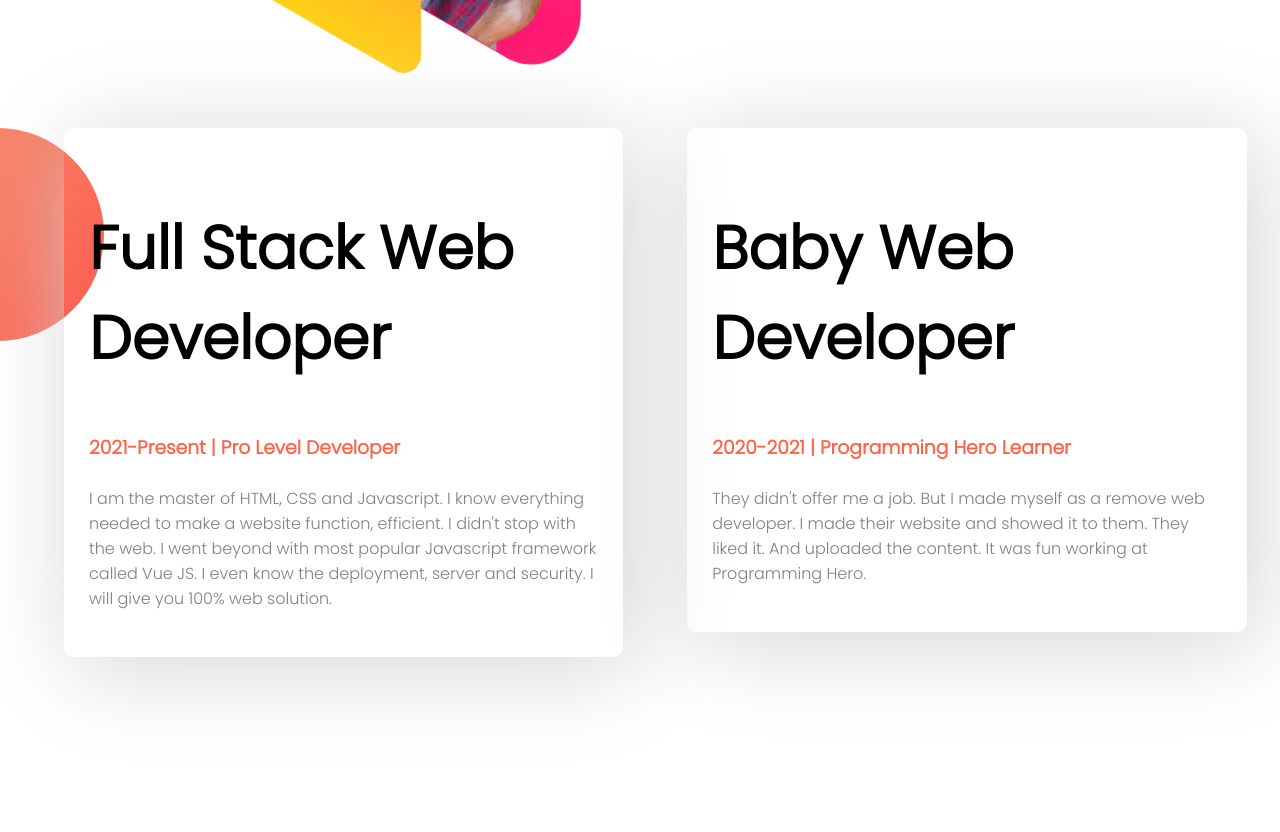
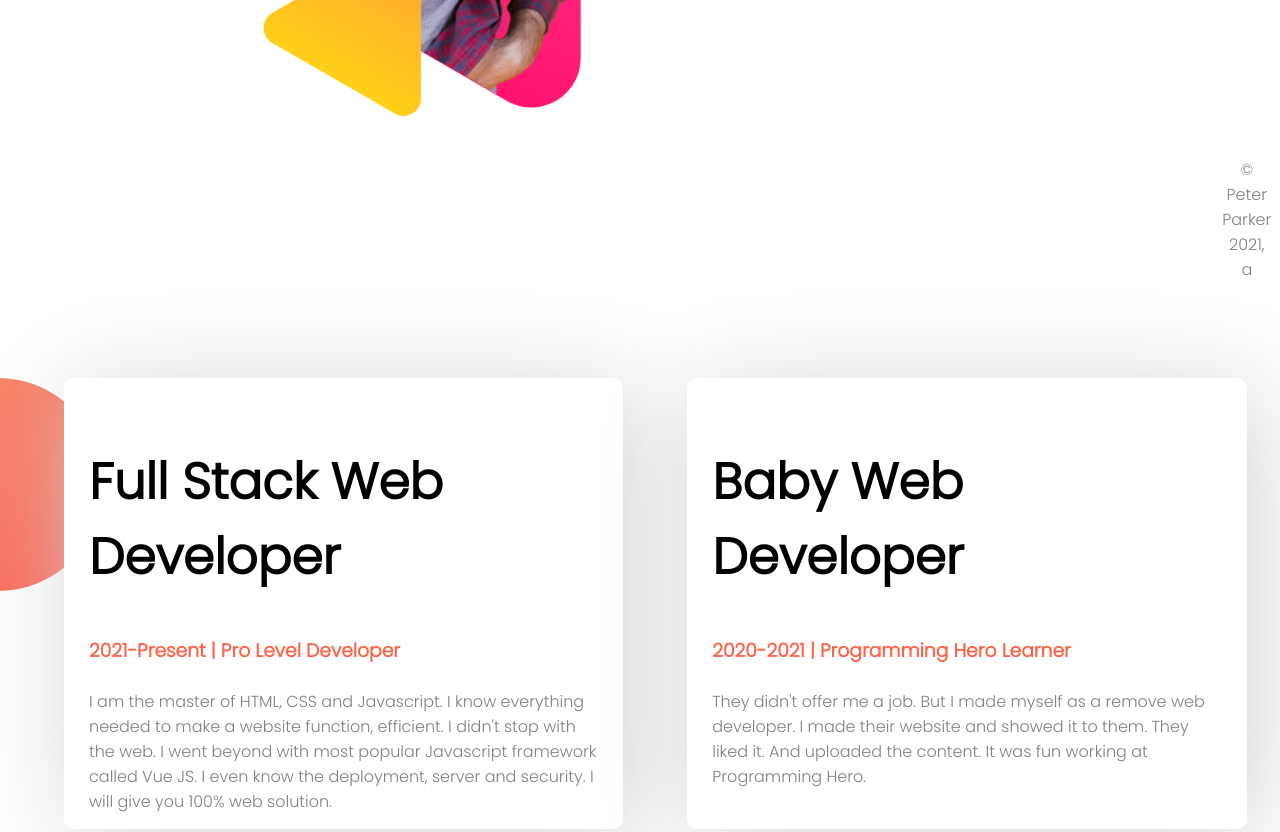
Before and after one commit to nahidiac/web-portfolio-2, a plain HTML site: page index.html in a window 1280 px wide. Shown: the part 1480-2312 px from the top of the page. Drawn offline with Linux system fonts and the light colour scheme.

Commit message:
done all 3 parts

```diff
--- a/index.html
+++ b/index.html
@@ -5,11 +5,11 @@
     <meta name="viewport" content="width=device-width, initial-scale=1.0">
     <title>Portfolio By Me</title>
     <link rel="preconnect" href="https://fonts.gstatic.com">
-<link href="https://fonts.googleapis.com/css2?family=Poppins:wght@300&display=swap" rel="stylesheet">
+    <link href="https://fonts.googleapis.com/css2?family=Poppins:wght@300&display=swap" rel="stylesheet">
     <link rel="stylesheet" href="style.css">
 </head>
 <body>
-
+<!-- Top Section: Welcome -->
     <section class="welcome-part">
         <div class="half-width text-part">
             <h1>Welcome To</h1>
@@ -20,10 +20,10 @@
         </div>
 
         <div class="half-width">
-            <img src="images/peter.png" alt="">
+            <img src="images/peter.png">
         </div>
     </section>
-
+<!-- Middle Section: Dream -->
     <section class="dream-part">
             <div class="half-width">
                     <img src="images/peter_dream.png">
@@ -36,7 +36,7 @@
                 <a class="clickable-button" href="https://www.linkedin.com/in/emran-hussain-emon-67608773/?originalSubdomain=bd" target="_blank">DOWNLOAD RESUME</a>
             </div>
     </section>
-
+<!-- Bottom Section: Experience -->
     <section class="last-part">
             <div class="half-width experience1">
                     <h2>Full Stack Web Developer</h2>
@@ -54,5 +54,9 @@
                     </p>
             </div>
     </section>
+
+    <footer>
+        <p>© Peter Parker 2021, a Programming Hero initiative.</p>
+    </footer>
 </body>
 </html>
--- a/style.css
+++ b/style.css
@@ -3,8 +3,9 @@ h1{
 }
 
 h2{
-    font-size: 60px;
+    font-size: 50px;
 }
+
 body{
     font-family: 'Poppins', sans-serif;
     margin-left: 0%;
@@ -53,6 +54,7 @@ section{
 .text-part{
     padding-top: 100px;
     text-align: justify;
+    height: 100%;
 }
 
 .dream-part{
@@ -66,10 +68,18 @@ section{
 .experience1, .experience2{
     box-shadow: 10px 10px 100px lightgray;
     border-radius: 10px;
+    background-color: white;
+    height: 400px;
+    object-position: center;
 }
 
 .last-part{
     height: 800px;
     background-image: url("images/exp-bg.png");
     background-repeat: no-repeat;
+    float: left;
 }
+
+footer{
+    text-align: center;
+}
```
